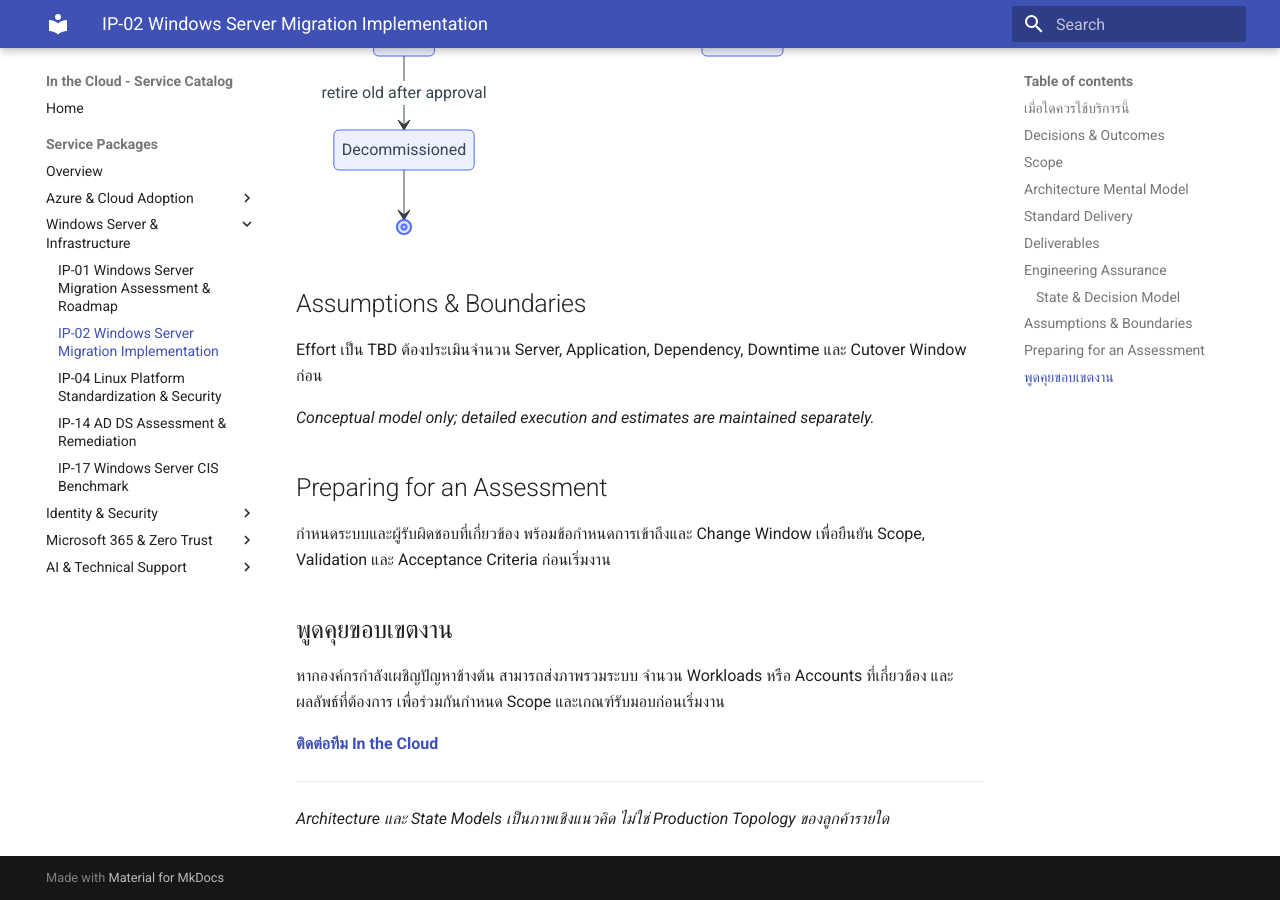
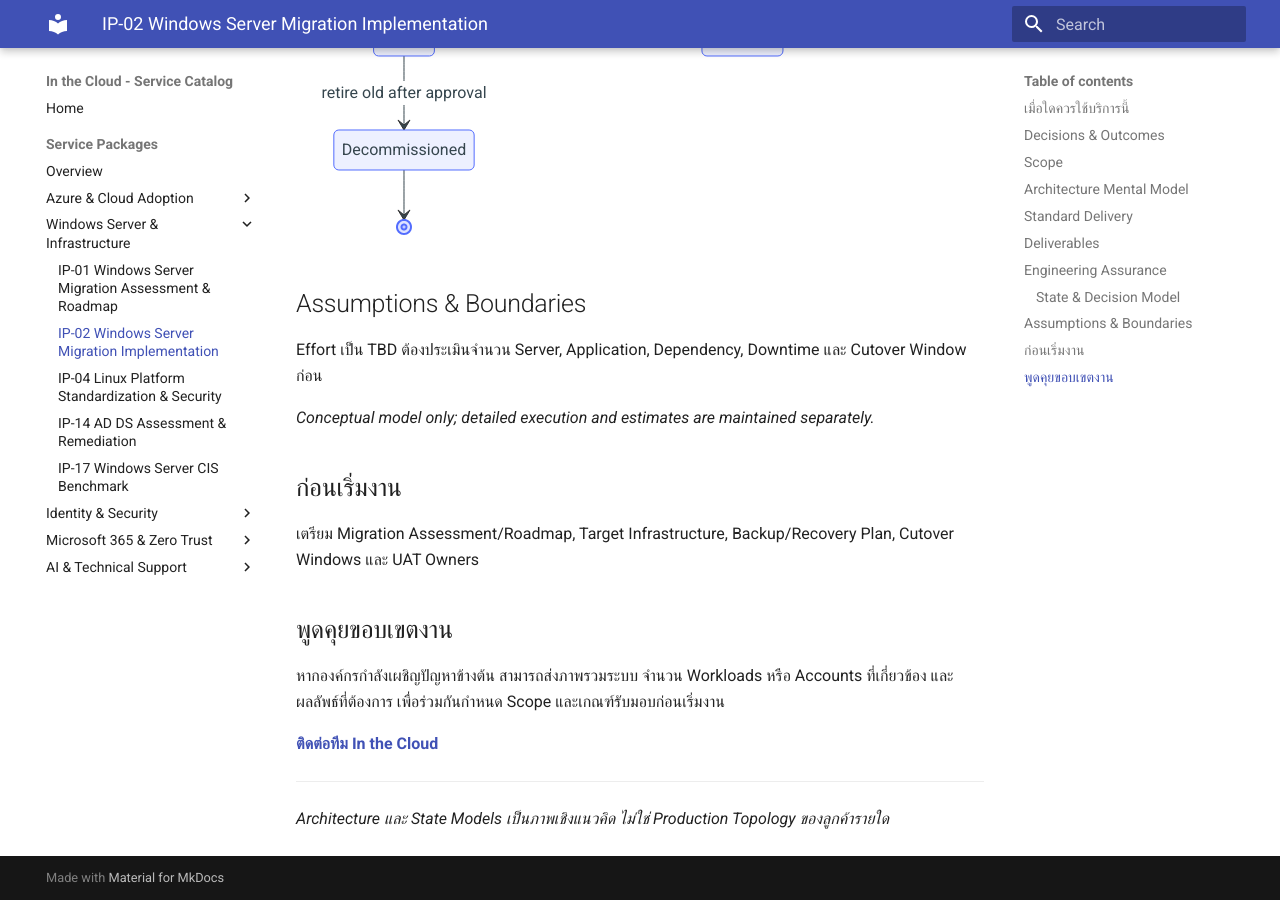
Before and after one commit to inthecloudth/service-catalog, an MkDocs documentation site: the page built from docs/services/ip-02-windows-server-migration-implementation.md, in a window 1280 px wide and 900 px high, scrolled down 2386 px. Built offline with MkDocs 1.6.1 and Material for MkDocs 9.7.7, drawn with Linux system fonts in a browser that asks for light colours.

Commit message:
docs(catalog): tailor engagement inputs for service decision makers

```diff
--- a/docs/services/ip-02-windows-server-migration-implementation.md
+++ b/docs/services/ip-02-windows-server-migration-implementation.md
@@ -88,9 +88,9 @@ Effort เป็น TBD ต้องประเมินจำนวน Server,
 
 *Conceptual model only; detailed execution and estimates are maintained separately.*
 
-## Preparing for an Assessment
+## ก่อนเริ่มงาน
 
-กำหนดระบบและผู้รับผิดชอบที่เกี่ยวข้อง พร้อมข้อกำหนดการเข้าถึงและ Change Window เพื่อยืนยัน Scope, Validation และ Acceptance Criteria ก่อนเริ่มงาน
+เตรียม Migration Assessment/Roadmap, Target Infrastructure, Backup/Recovery Plan, Cutover Windows และ UAT Owners
 
 ## พูดคุยขอบเขตงาน
 
```
